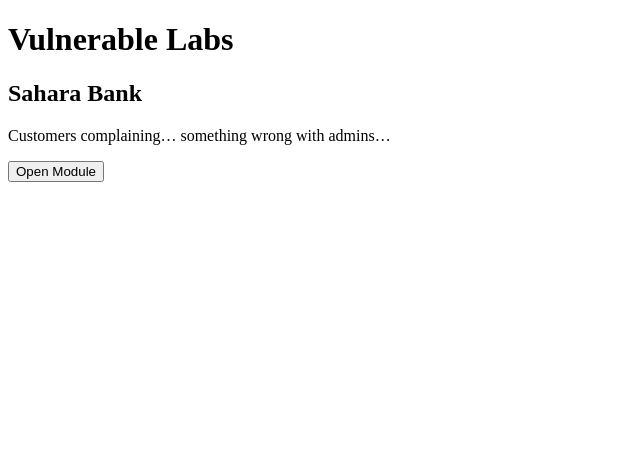
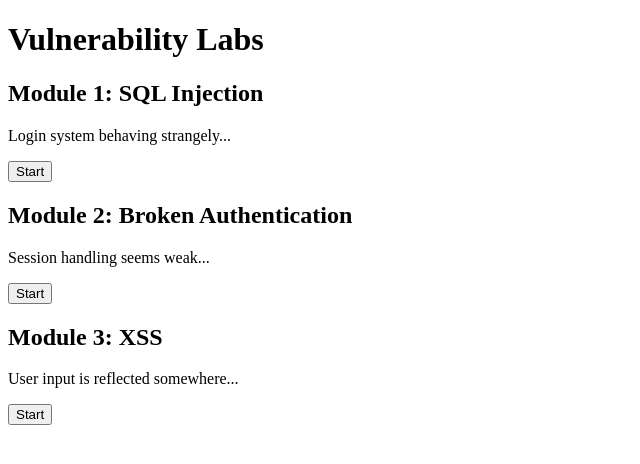
Before and after one commit to Terminal0rd/IVWA, a Flask app: page / in a window 1280 px wide. Shown: the top 464 px of the page, without its empty margins (0-640 px from the left). Run offline with Flask 3, Linux system fonts and the light colour scheme.

Commit message:
updated structure and added xss module

```diff
--- a/main.py
+++ b/main.py
@@ -7,31 +7,71 @@ app = Flask(__name__)
 def home():
     return render_template("index.html")
 
+modules = {
+    "sqli": {
+        "title": "SQL Injection Lab",
+        "description": "Login system is vulnerable...",
+        "goal": "Bypass login using SQL Injection"
+    },
+    "auth": {
+        "title": "Broken Authentication",
+        "description": "Session tokens are predictable...",
+        "goal": "Hijack user session"
+    },
+    "xss": {
+        "title": "Cross-Site Scripting",
+        "description": "User input is reflected...",
+        "goal": "Execute JavaScript in browser"
+    }
+}
+
 @app.route("/module/<name>", methods=["GET", "POST"])
 def module(name):
+    module_data = modules.get(name)
+
+    if not module_data:
+        return "Module not found", 404
+
     message = ""
 
     if request.method == "POST":
         username = request.form.get("username")
         password = request.form.get("password")
 
-        # Connect to DB
+        # (keep your SQLi logic for now)
+        query = f"SELECT * FROM users WHERE username='{username}' AND password='{password}'"
+
         conn = sqlite3.connect("database.db")
         cursor = conn.cursor()
-
-        # SAFE query (parameterized)
-        query = f"SELECT * FROM users WHERE username='{username}' AND password='{password}'"
         cursor.execute(query)
         user = cursor.fetchone()
-
         conn.close()
 
         if user:
-            message = "Login Successful ✅"
+            return redirect(f"/lab/{name}")
         else:
             message = "Invalid Credentials ❌"
 
-    return render_template("module.html", module_name=name, message=message)
+    return render_template(
+        "module.html",
+        module=module_data,
+        message=message
+    )
+
+from flask import redirect
+
+@app.route("/lab/<name>")
+def lab(name):
+    return f"This is {name} vulnerability lab"
+
+@app.route("/lab/xss", methods=["GET", "POST"])
+def xss_lab():
+    comment = ""
+
+    if request.method == "POST":
+        comment = request.form.get("comment")
+
+    return render_template("xss_lab.html", comment=comment)
 
 if __name__ == "__main__":
     app.run(debug=True)
--- a/templates/index.html
+++ b/templates/index.html
@@ -4,16 +4,25 @@
     <title>VulnLab</title>
 </head>
 <body>
-    <h1>Vulnerable Labs</h1>
+
+    <h1>Vulnerability Labs</h1>
 
     <div>
-        <h2>Sahara Bank</h2>
-        <p>Customers complaining… something wrong with admins…</p>
-
-        <a href="/module/sahara-bank">
-            <button>Open Module</button>
-        </a>
+        <h2>Module 1: SQL Injection</h2>
+        <p>Login system behaving strangely...</p>
+        <a href="/module/sqli"><button>Start</button></a>
     </div>
 
+    <div>
+        <h2>Module 2: Broken Authentication</h2>
+        <p>Session handling seems weak...</p>
+        <a href="/module/auth"><button>Start</button></a>
+    </div>
+
+    <div>
+        <h2>Module 3: XSS</h2>
+        <p>User input is reflected somewhere...</p>
+        <a href="/module/xss"><button>Start</button></a>
+    </div>
 </body>
 </html>
```
Also changed, not shown: templates/module.html (+8 -5 lines), templates/xss_lab.html (added, +22 -0 lines).
